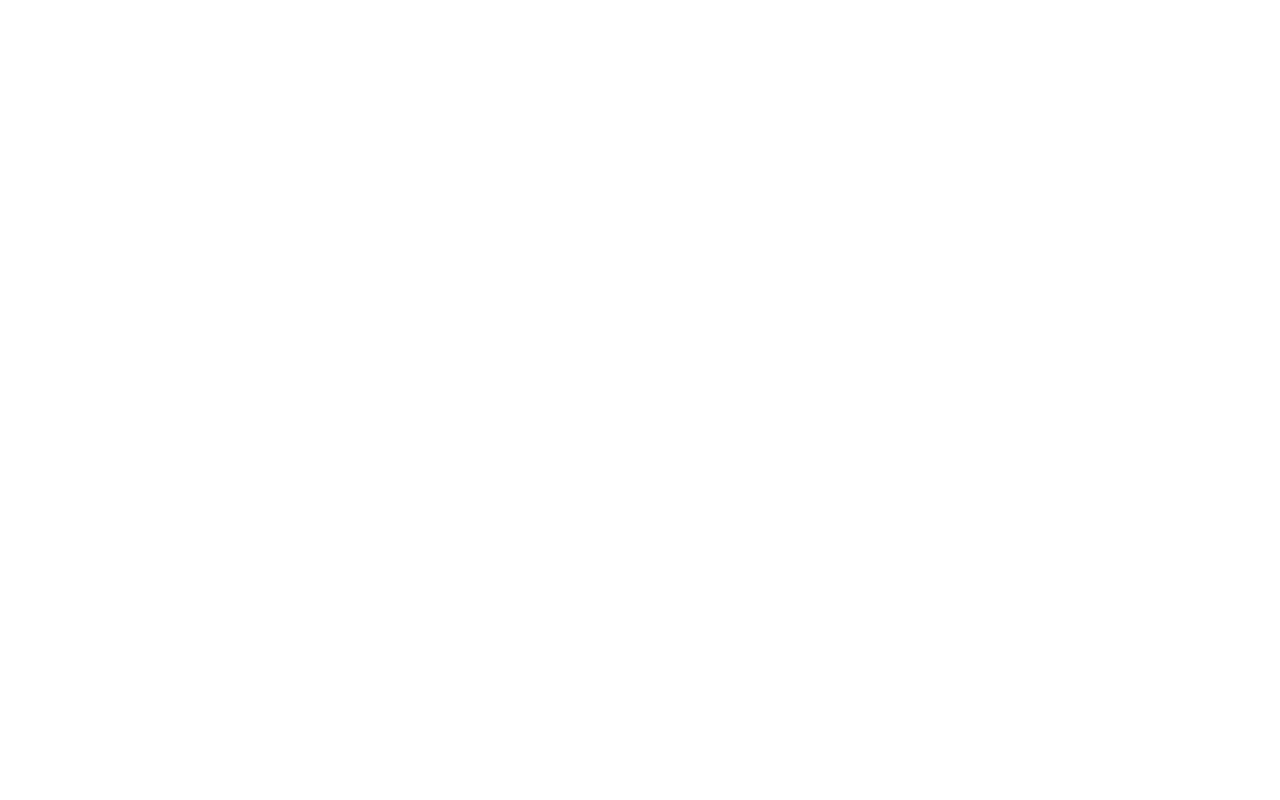
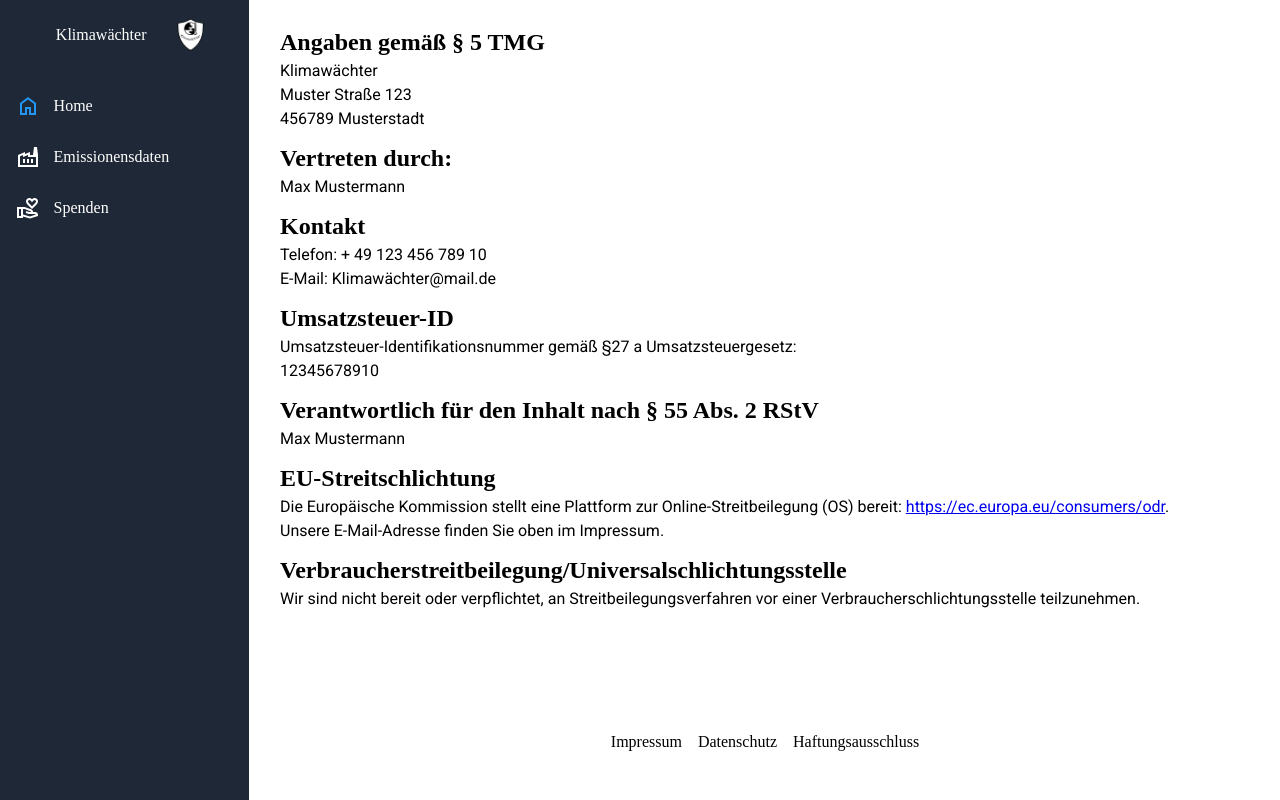
Before and after one commit to fynnszn/IPWA0101-Co2_Fszn, a website: page SRC/impressum.html in a window 1280 px wide. Drawn offline with Linux system fonts and the light colour scheme.

Commit message:
Update Rechtsdokumente

```diff
--- a/SRC/datenschutz.html
+++ b/SRC/datenschutz.html
@@ -0,0 +1,89 @@
+<!DOCTYPE html>
+<html lang="de">
+    <head>
+        <meta charset="UTF-8">
+        <title>Klimawächter</title>
+        <meta name="viewport" content="width=device-width, initial-scale=1.0">
+        <!--Schrift-->
+        <link rel="preconnect" href="https://fonts.googleapis.com">
+        <link rel="preconnect" href="https://fonts.gstatic.com" crossorigin>
+        <link href="https://fonts.googleapis.com/css2?family=Roboto:ital,wght@0,100;0,300;0,400;0,500;0,700;0,900;1,100;1,300;1,400;1,500;1,700;1,900&display=swap" rel="stylesheet">
+        <!--CSS-->
+        <link rel="stylesheet" href="style.css">
+    </head>
+    <body>
+        <header>
+            <nav class="sidebar">
+                <ul>
+                    <li class="logo">
+                        <span>Klimawächter</span>
+                        <img src="/Icons/Logo.png" alt="Logo">
+                    </li>
+                    <li class="aktiv">
+                        <svg xmlns="http://www.w3.org/2000/svg" height="24px" viewBox="0 -960 960 960" width="24px" fill="#e8eaed"><path d="M240-200h120v-240h240v240h120v-360L480-740 240-560v360Zm-80 80v-480l320-240 320 240v480H520v-240h-80v240H160Zm320-350Z"/></svg>
+                        <a href="index.html">Home</a>
+                    </li>
+                    <li>
+                        <svg xmlns="http://www.w3.org/2000/svg" height="24px" viewBox="0 -960 960 960" width="24px" fill="#e8eaed"><path d="M80-80v-481l280-119v80l200-80v120h320v480H80Zm80-80h640v-320H480v-82l-200 80v-78l-120 53v347Zm280-80h80v-160h-80v160Zm-160 0h80v-160h-80v160Zm320 0h80v-160h-80v160Zm280-320H680l40-320h120l40 320ZM160-160h640-640Z"/></svg>
+                        <a href="emissionsdaten.html"> Emissionensdaten</a>
+                    </li>
+                    <li>
+                        <svg xmlns="http://www.w3.org/2000/svg" height="24px" viewBox="0 -960 960 960" width="24px" fill="#e8eaed"><path d="M640-440 474-602q-31-30-52.5-66.5T400-748q0-55 38.5-93.5T532-880q32 0 60 13.5t48 36.5q20-23 48-36.5t60-13.5q55 0 93.5 38.5T880-748q0 43-21 79.5T807-602L640-440Zm0-112 109-107q19-19 35-40.5t16-48.5q0-22-15-37t-37-15q-14 0-26.5 5.5T700-778l-60 72-60-72q-9-11-21.5-16.5T532-800q-22 0-37 15t-15 37q0 27 16 48.5t35 40.5l109 107ZM280-220l278 76 238-74q-5-9-14.5-15.5T760-240H558q-27 0-43-2t-33-8l-93-31 22-78 81 27q17 5 40 8t68 4q0-11-6.5-21T578-354l-234-86h-64v220ZM40-80v-440h304q7 0 14 1.5t13 3.5l235 87q33 12 53.5 42t20.5 66h80q50 0 85 33t35 87v40L560-60l-280-78v58H40Zm80-80h80v-280h-80v280Zm520-546Z"/></svg>
+                        <a href="https://www.wwf.de/spenden-helfen/allgemeine-spende?_gl=1*1no5yd*_up*MQ..&gclid=Cj0KCQiAlsy5BhDeARIsABRc6ZsEI5KO8OtVfxp0TeOCbEOf0Jjbayy3sqCuakHHZMAp6THmxR2532QaAiAUEALw_wcB&gbraid=0AAAAADgffw7LfVPB-G6AEt2RnFHkbxAbY">Spenden</a>
+                    </li>
+                </ul>
+            </nav>
+        </header>
+        <main class="recht">
+            <section>
+                <h2>1. Allgemeine Hinweise</h2>
+                <p>
+                    Der Schutz Ihrer persönlichen Daten ist uns ein besonderes Anliegen. Wir behandeln Ihre personenbezogenen Daten vertraulich und entsprechend der gesetzlichen Datenschutzvorschriften sowie dieser Datenschutzerklärung.
+                </p>
+                <p>
+                    Wenn Sie diese Website benutzen, werden verschiedene personenbezogene Daten erhoben. Personenbezogene Daten sind Daten, mit denen Sie persönlich identifiziert werden können. Die vorliegende Datenschutzerklärung erläutert, welche Daten wir erheben und wofür wir sie nutzen. Sie erläutert auch, wie und zu welchem Zweck das geschieht.
+                </p>
+            </section>
+                <section>
+                <h2>2. Verantwortliche Stelle</h2>
+                <p>
+                    Die verantwortliche Stelle für die Datenverarbeitung auf dieser Website ist:
+                </p>
+                <p>
+                    Klimawächter<br>
+                    Muster Straße 123, 456789 Musterstadt<br>
+                    + 49 123 456 789 10<br>
+                    Klimawächter@mail.de
+                </p>
+            </section>
+            <section>
+                <h2>3. Datenverarbeitung bei Kontaktaufnahme</h2>
+                <p>
+                    Wenn Sie uns per Kontaktformular Anfragen zukommen lassen, werden Ihre Angaben aus dem Anfrageformular inklusive der von Ihnen dort angegebenen Kontaktdaten zwecks Bearbeitung der Anfrage und für den Fall von Anschlussfragen bei uns gespeichert. Diese Daten geben wir nicht ohne Ihre Einwilligung weiter.
+                </p>
+            </section>
+                <section>
+                <h2>4. Rechte des Nutzers</h2>
+                <p>
+                    Sie haben das Recht, jederzeit unentgeltlich Auskunft über Herkunft, Empfänger und Zweck Ihrer gespeicherten personenbezogenen Daten zu erhalten. Sie haben außerdem ein Recht, die Berichtigung oder Löschung dieser Daten zu verlangen. Hierzu sowie zu weiteren Fragen zum Thema Datenschutz können Sie sich jederzeit an uns wenden.
+                </p>
+            </section>
+
+            <section>
+                <h2>5. Änderungen dieser Datenschutzerklärung</h2>
+                <p>
+                    Wir behalten uns vor, diese Datenschutzerklärung anzupassen, damit sie stets den aktuellen rechtlichen Anforderungen entspricht oder um Änderungen unserer Leistungen in der Datenschutzerklärung umzusetzen, z.B. bei der Einführung neuer Services. Für Ihren erneuten Besuch gilt dann die neue Datenschutzerklärung.
+                </p>
+            </section>
+            <footer>
+                <nav>
+                  <ul>
+                    <li><a href="impressum.html">Impressum</a></li>
+                    <li><a href="datenschutz.html">Datenschutz</a></li>
+                    <li><a href="haftungsausschluss.html">Haftungsausschluss</a></li>
+                  </ul>
+                </nav>
+              </footer>
+        </main>
+    </body>
+</html>
--- a/SRC/impressum.html
+++ b/SRC/impressum.html
@@ -0,0 +1,97 @@
+<!DOCTYPE html>
+<html lang="de">
+    <head>
+        <meta charset="UTF-8">
+        <title>Klimawächter</title>
+        <meta name="viewport" content="width=device-width, initial-scale=1.0">
+        <!--Schrift-->
+        <link rel="preconnect" href="https://fonts.googleapis.com">
+        <link rel="preconnect" href="https://fonts.gstatic.com" crossorigin>
+        <link href="https://fonts.googleapis.com/css2?family=Roboto:ital,wght@0,100;0,300;0,400;0,500;0,700;0,900;1,100;1,300;1,400;1,500;1,700;1,900&display=swap" rel="stylesheet">
+        <!--CSS-->
+        <link rel="stylesheet" href="style.css">
+    </head>
+    <body>
+        <header>
+            <nav class="sidebar">
+                <ul>
+                    <li class="logo">
+                        <span>Klimawächter</span>
+                        <img src="/Icons/Logo.png" alt="Logo">
+                    </li>
+                    <li class="aktiv">
+                        <svg xmlns="http://www.w3.org/2000/svg" height="24px" viewBox="0 -960 960 960" width="24px" fill="#e8eaed"><path d="M240-200h120v-240h240v240h120v-360L480-740 240-560v360Zm-80 80v-480l320-240 320 240v480H520v-240h-80v240H160Zm320-350Z"/></svg>
+                        <a href="index.html">Home</a>
+                    </li>
+                    <li>
+                        <svg xmlns="http://www.w3.org/2000/svg" height="24px" viewBox="0 -960 960 960" width="24px" fill="#e8eaed"><path d="M80-80v-481l280-119v80l200-80v120h320v480H80Zm80-80h640v-320H480v-82l-200 80v-78l-120 53v347Zm280-80h80v-160h-80v160Zm-160 0h80v-160h-80v160Zm320 0h80v-160h-80v160Zm280-320H680l40-320h120l40 320ZM160-160h640-640Z"/></svg>
+                        <a href="emissionsdaten.html"> Emissionensdaten</a>
+                    </li>
+                    <li>
+                        <svg xmlns="http://www.w3.org/2000/svg" height="24px" viewBox="0 -960 960 960" width="24px" fill="#e8eaed"><path d="M640-440 474-602q-31-30-52.5-66.5T400-748q0-55 38.5-93.5T532-880q32 0 60 13.5t48 36.5q20-23 48-36.5t60-13.5q55 0 93.5 38.5T880-748q0 43-21 79.5T807-602L640-440Zm0-112 109-107q19-19 35-40.5t16-48.5q0-22-15-37t-37-15q-14 0-26.5 5.5T700-778l-60 72-60-72q-9-11-21.5-16.5T532-800q-22 0-37 15t-15 37q0 27 16 48.5t35 40.5l109 107ZM280-220l278 76 238-74q-5-9-14.5-15.5T760-240H558q-27 0-43-2t-33-8l-93-31 22-78 81 27q17 5 40 8t68 4q0-11-6.5-21T578-354l-234-86h-64v220ZM40-80v-440h304q7 0 14 1.5t13 3.5l235 87q33 12 53.5 42t20.5 66h80q50 0 85 33t35 87v40L560-60l-280-78v58H40Zm80-80h80v-280h-80v280Zm520-546Z"/></svg>
+                        <a href="https://www.wwf.de/spenden-helfen/allgemeine-spende?_gl=1*1no5yd*_up*MQ..&gclid=Cj0KCQiAlsy5BhDeARIsABRc6ZsEI5KO8OtVfxp0TeOCbEOf0Jjbayy3sqCuakHHZMAp6THmxR2532QaAiAUEALw_wcB&gbraid=0AAAAADgffw7LfVPB-G6AEt2RnFHkbxAbY">Spenden</a>
+                    </li>
+                </ul>
+            </nav>
+        </header>
+        <main class="recht">
+        <section>
+            <h2>Angaben gemäß § 5 TMG</h2>
+            <p>
+                Klimawächter<br>
+                Muster Straße 123<br>
+                456789 Musterstadt<br>
+            </p>
+        </section>
+        <section>
+            <h2>Vertreten durch:</h2>
+            <p>
+                Max Mustermann
+            </p>
+        </section>
+        <section>
+            <h2>Kontakt</h2>
+            <p>
+                Telefon: + 49 123 456 789 10<br>
+                E-Mail: Klimawächter@mail.de<br>
+            </p>
+        </section>
+        <section>
+            <h2>Umsatzsteuer-ID</h2>
+            <p>
+                Umsatzsteuer-Identifikationsnummer gemäß §27 a Umsatzsteuergesetz:<br>
+                12345678910
+            </p>
+        </section>
+        <section>
+            <h2>Verantwortlich für den Inhalt nach § 55 Abs. 2 RStV</h2>
+            <p>
+                Max Mustermann<br>
+
+            </p>
+        </section>
+        <section>
+            <h2>EU-Streitschlichtung</h2>
+            <p>
+                Die Europäische Kommission stellt eine Plattform zur Online-Streitbeilegung (OS) bereit: <a href="https://ec.europa.eu/consumers/odr" target="_blank">https://ec.europa.eu/consumers/odr</a>.<br>
+                Unsere E-Mail-Adresse finden Sie oben im Impressum.
+            </p>
+        </section>
+        <section>
+            <h2>Verbraucherstreitbeilegung/Universalschlichtungsstelle</h2>
+            <p>
+                Wir sind nicht bereit oder verpflichtet, an Streitbeilegungsverfahren vor einer Verbraucherschlichtungsstelle teilzunehmen.
+            </p>
+        </section>
+            <footer>
+                <nav>
+                  <ul>
+                    <li><a href="impressum.html">Impressum</a></li>
+                    <li><a href="datenschutz.html">Datenschutz</a></li>
+                    <li><a href="haftungsausschluss.html">Haftungsausschluss</a></li>
+                  </ul>
+                </nav>
+              </footer>
+        </main>
+    </body>
+</html>
--- a/SRC/style.css
+++ b/SRC/style.css
@@ -91,12 +91,12 @@ header img{
     display: flex;
     align-items: center;
 }
-li{
+.sidebar li{
     display: flex;
     justify-items: flex-start;
     align-items: center;
 }
-li:hover{
+.sidebar li:hover{
     background-color: var(--nav-hover-clr);
 }
 .logo:hover{
@@ -138,3 +138,35 @@ main p{
 
     }
 }
+/* Footer */
+footer {
+    bottom: 0;
+    background-color: var(--base-clr);
+    padding: 1em 0;
+    margin-top: auto;
+    nav {
+        display: flex;
+        justify-content: center;
+        ul {
+            list-style: none;
+            padding: 0;
+            margin: 0;
+            display: flex;
+            gap: 1em;
+            li a{
+                text-decoration: none;
+                color: var(--text-clr)
+            }
+        }
+    }
+}
+
+footer:hover{
+color: var(--accent-clr);
+}
+
+/*Rechtsdokumente*/
+.recht{
+    display: flex;
+    flex-direction: column;
+}
```
Also changed, not shown: SRC/emissionsdaten.html (+2 -2 lines), SRC/haftungsausschluss.html (+76 -0 lines), SRC/index.html (+5 -3 lines).
